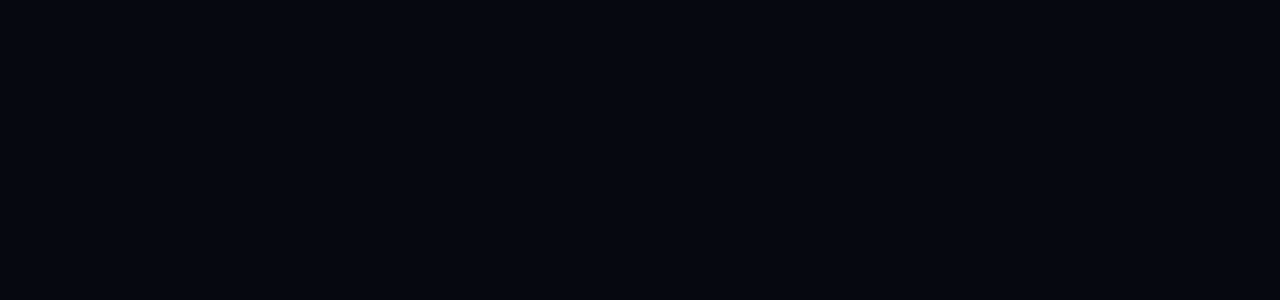
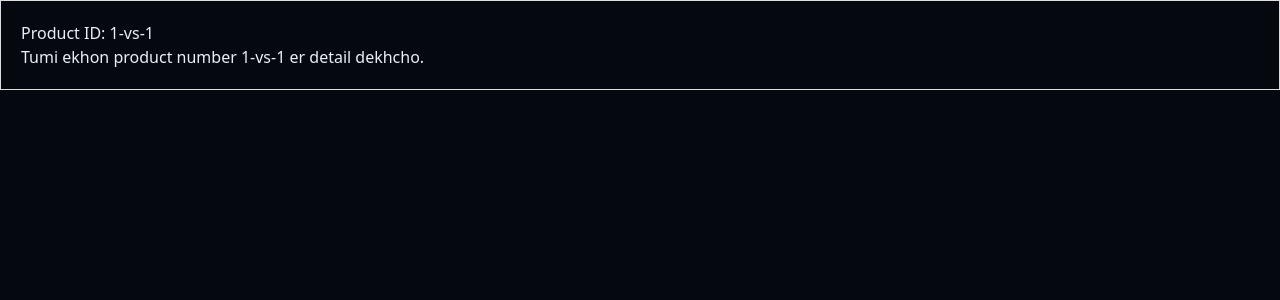
Before and after one commit to AMIRUL1104/Carrom-Scoreboard-Pro, a React (Vite) app: page /match-setup/1-vs-1 in a window 1280 px wide. Before the commit this address had no page. Shown: the top 300 px of the page. Built offline with nearby package versions, Linux system fonts and the light colour scheme.

Commit message:
match setup routing complete

```diff
--- a/src/App.jsx
+++ b/src/App.jsx
@@ -1,6 +1,7 @@
 import "./App.css";
-import Home from "./components/Home/Home";
-import History from "./components/History/History";
+import Home from "./pages/Home";
+import History from "./pages/History";
+import MatchSetup from "./pages/MatchSetup";
 import { BrowserRouter as Router, Routes, Route } from "react-router-dom";
 function App() {
   return (
@@ -8,6 +9,7 @@ function App() {
       <Routes>
         <Route path="/" element={<Home />} />
         <Route path="/history" element={<History />} />
+        <Route path="/match-setup/:id" element={<MatchSetup />} />
       </Routes>
     </Router>
   );
--- a/src/components/Home/Cards.jsx
+++ b/src/components/Home/Cards.jsx
@@ -1,3 +1,4 @@
+import { Link } from "react-router-dom";
 const gameModes = [
   {
     title: "1 vs 1",
@@ -62,8 +63,9 @@ function Cards() {
             {mode.description}
           </p>
 
-          {/* Button */}
-          <button
+          {/* Button   /match-setup/:id */}
+          <Link
+            to={`/match-setup/${mode.title.toLowerCase().replace(/\s/g, "-")}`} // e.g., /play/1-vs-1
             className="inline-flex items-center justify-center gap-2.5
              font-[Syne] font-semibold text-[14px]
              rounded-2xl border-none cursor-pointer
@@ -75,7 +77,7 @@ function Cards() {
              hover:bg-[#00f5ae] hover:shadow-[0_0_20px_rgba(0,229,160,0.35)] hover:-translate-y-1"
           >
             {mode.actionText}
-          </button>
+          </Link>
         </div>
       ))}
       {/* </div> */}
--- a/src/components/History/History.jsx
+++ b/src/pages/History.jsx
@@ -1,4 +1,4 @@
-import Header from "../Header/Header";
+import Header from "../components/Header/Header";
 function History() {
   return (
     <div>
--- a/src/components/Home/Home.jsx
+++ b/src/pages/Home.jsx
@@ -1,6 +1,6 @@
-import Header from "../Header/Header";
-import icon from "../../assets/disc-2.png";
-import Cards from "./Cards";
+import Header from "../components/Header/Header";
+import icon from "../assets/disc-2.png";
+import Cards from "../components/Home/Cards";
 function Home() {
   return (
     <div>
--- /dev/null
+++ b/src/pages/MatchSetup.jsx
@@ -0,0 +1,19 @@
+import { useParams } from "react-router-dom";
+function MatchSetup() {
+  const { id } = useParams();
+  console.log(id);
+
+  return (
+    <div style={{ padding: "20px", border: "1px solid #ddd" }}>
+      {" "}
+      <h1>Product ID: {id}</h1>{" "}
+      <p>Tumi ekhon product number {id} er detail dekhcho.</p>{" "}
+      {/* Logic: 'id' er upor base kore tumi backend theke specific data fetch korte parbe. */}{" "}
+      {/* <button onClick={() => navigate("/products")}>
+        Go Back to Products
+      </button>{" "} */}
+    </div>
+  );
+}
+
+export default MatchSetup;
```
